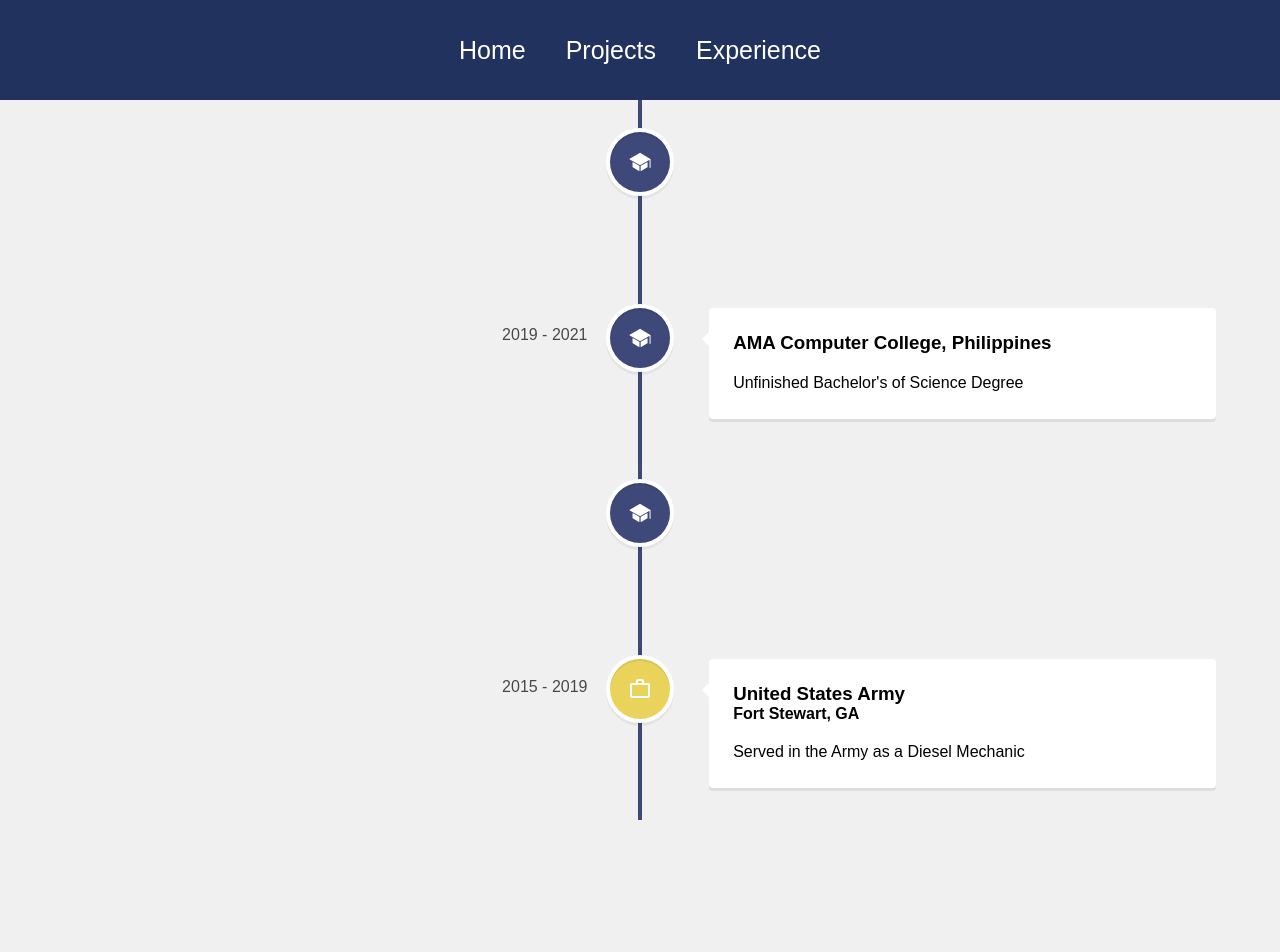
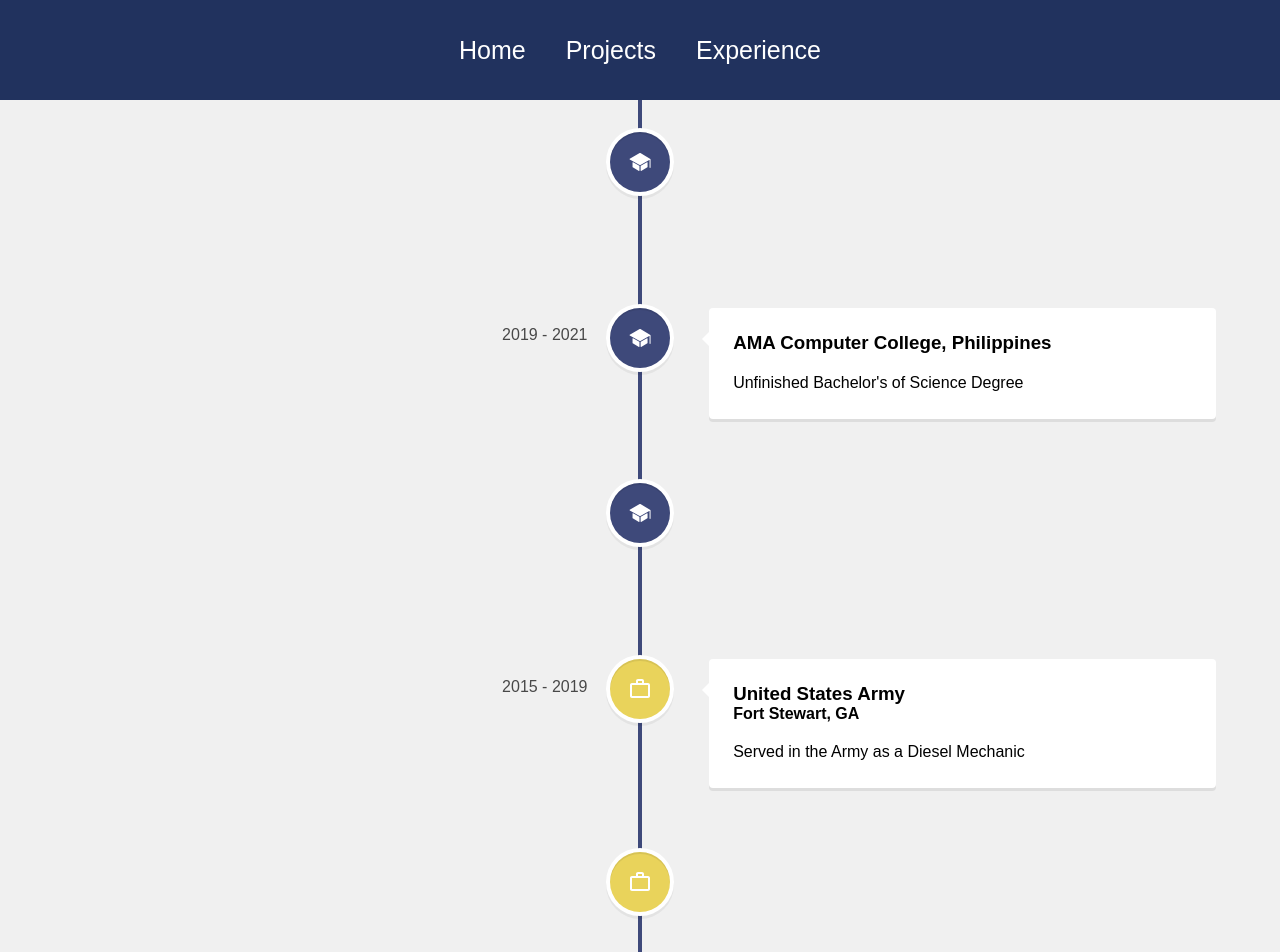
Before and after one commit to rrfang7/Personal-Portfolio, a React (Vite) app: page /experience in a window 1280 px wide. Shown: the top 952 px of the page. Built offline with nearby package versions, Linux system fonts and the light colour scheme.

Commit message:
Updated work experience

```diff
--- a/src/pages/Experience.jsx
+++ b/src/pages/Experience.jsx
@@ -46,6 +46,20 @@
           </h4>
           <p>Served in the Army as a Diesel Mechanic</p>
         </VerticalTimelineElement>
+        <VerticalTimelineElement
+          className="vertical-timeline-element--work"
+          date="2022 - 2024"
+          iconStyle={{ background: "#e9d35b", color: "#fff" }}
+          icon={<MdOutlineWorkOutline />}
+        >
+          <h3 className="vertical-timeline-element-title">
+            Bonita Merch. llc,
+          </h3>
+          <h4 className="vertical-timeline-element-subtitle">
+            Cleveland, OH
+          </h4>
+          <p>Business Owner: Amazon FBA / FBM</p>
+        </VerticalTimelineElement>
     </VerticalTimeline>
     </div>
   )
```
